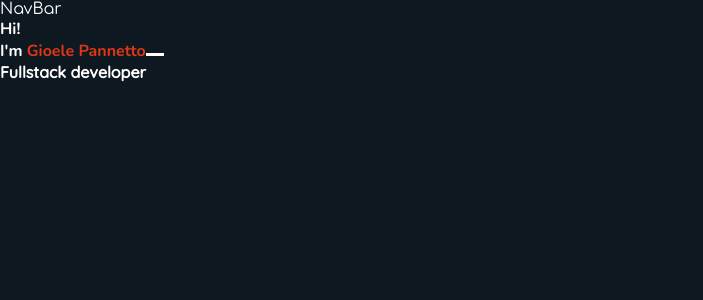
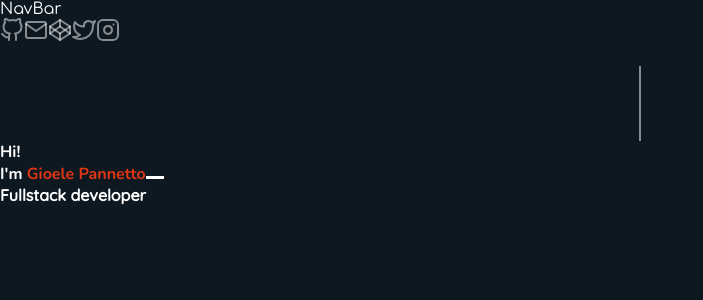
Before and after one commit to GioPan04/pangio, a Next.js app: page / in a window 1280 px wide. Shown: the top 300 px of the page, without its empty margins (0-703 px from the left). Built offline with nearby package versions, Linux system fonts and the light colour scheme.

Commit message:
ContactMeBar component

```diff
--- /dev/null
+++ b/components/ContactMeBar/index.tsx
@@ -0,0 +1,17 @@
+import React from 'react';
+import { Codepen, GitHub, Instagram, Mail, Twitter } from 'react-feather';
+
+
+const ContactMeBar: React.FC = () => {
+  return (
+    <div className="flex flex-col fixed bottom-5 left-5 gap-3 vertical-separator">
+      <a href="https://github.com/GioPan04"><GitHub color="rgba(255, 255, 255, 0.5)" /></a>
+      <a href="mailto:gioele@pannetto.com"><Mail color="rgba(255, 255, 255, 0.5)" /></a>
+      <a href="https://codepen.io/giopan"><Codepen color="rgba(255, 255, 255, 0.5)" /></a>
+      <a href="https://twitter.com/giopan_sh"><Twitter color="rgba(255, 255, 255, 0.5)" /></a>
+      <a href="https://instagram.com/giopan.sh"><Instagram color="rgba(255, 255, 255, 0.5)" /></a>
+    </div>
+  );
+};
+
+export default ContactMeBar;
--- a/package.json
+++ b/package.json
@@ -12,6 +12,7 @@
     "next": "11.0.1",
     "react": "17.0.2",
     "react-dom": "17.0.2",
+    "react-feather": "^2.0.9",
     "react-intersection-observer": "^8.32.0",
     "sass": "^1.37.5"
   },
--- a/pages/index.tsx
+++ b/pages/index.tsx
@@ -1,7 +1,9 @@
+import React from 'react';
 import Head from 'next/head';
 import { useInView } from 'react-intersection-observer';
 import NavBar from '@components/NavBar';
 import HomeHero from '@components/HomeHero';
+import ContactMeBar from '@components/ContactMeBar';
 
 const Home = () => {
 
@@ -13,6 +15,7 @@ const Home = () => {
         <title>Gioele Pannetto</title>
       </Head>
       <NavBar show={inView}/>
+      <ContactMeBar />
       <HomeHero />
       <div ref={ref} className="font-text">
         <div className="h-screen"></div>
--- /dev/null
+++ b/styles/components/vertical-separator.scss
@@ -0,0 +1,10 @@
+.vertical-separator {
+  &::after {
+    content: '';
+    display: block;
+    width: 1.5px;
+    height: 75px;
+    background-color: rgba(255, 255, 255, 0.5);
+    margin: 20px auto 0 auto;
+  }
+}
--- a/styles/globals.scss
+++ b/styles/globals.scss
@@ -1,6 +1,7 @@
+@import 'fonts';
 @import 'colors';
 @import 'components/blinking-cursor';
-@import 'fonts';
+@import 'components/vertical-separator';
 
 html,
 body {
```
Also changed, not shown: 1 other file (tests, documents, lock files or other folders).
